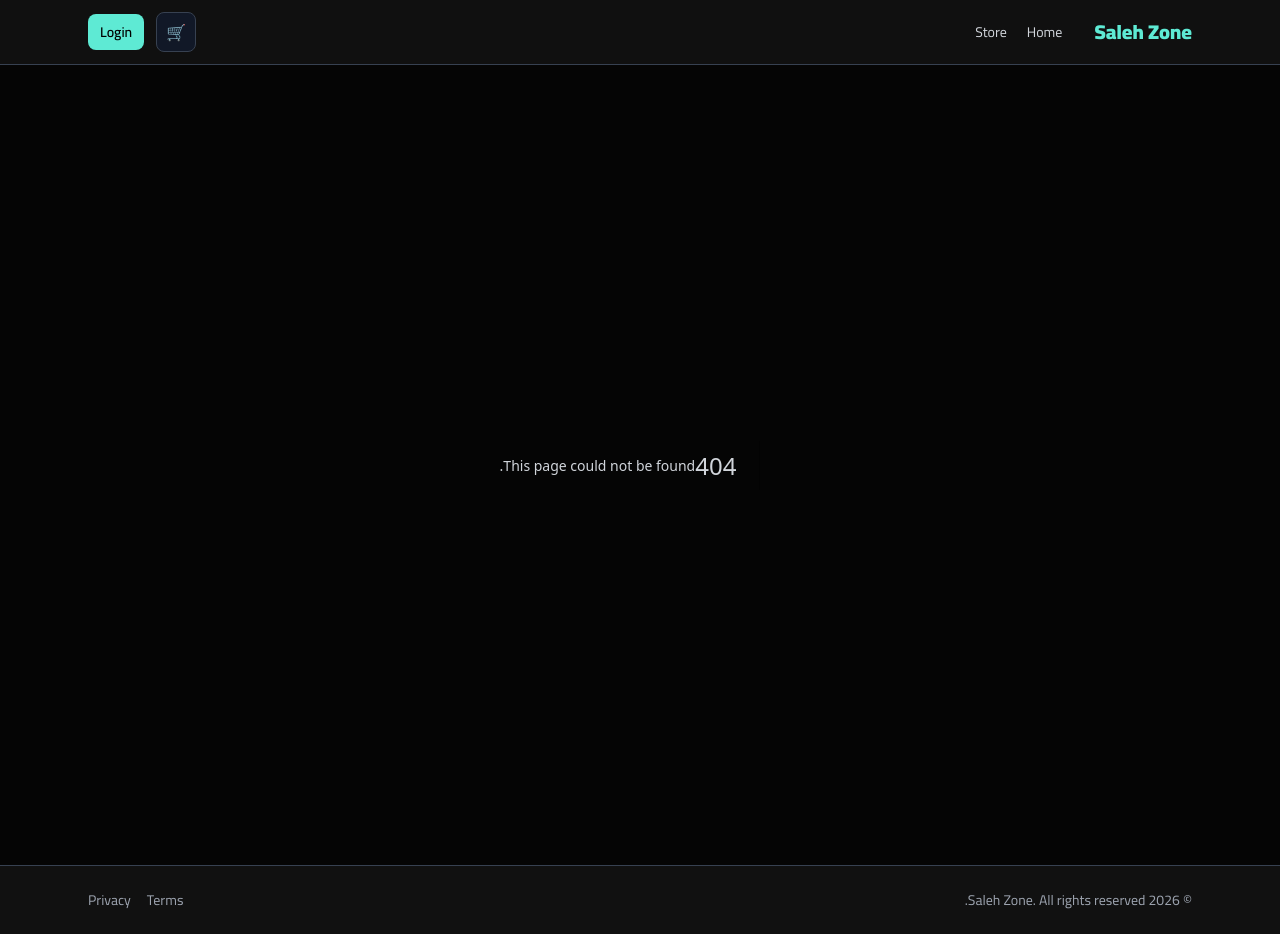
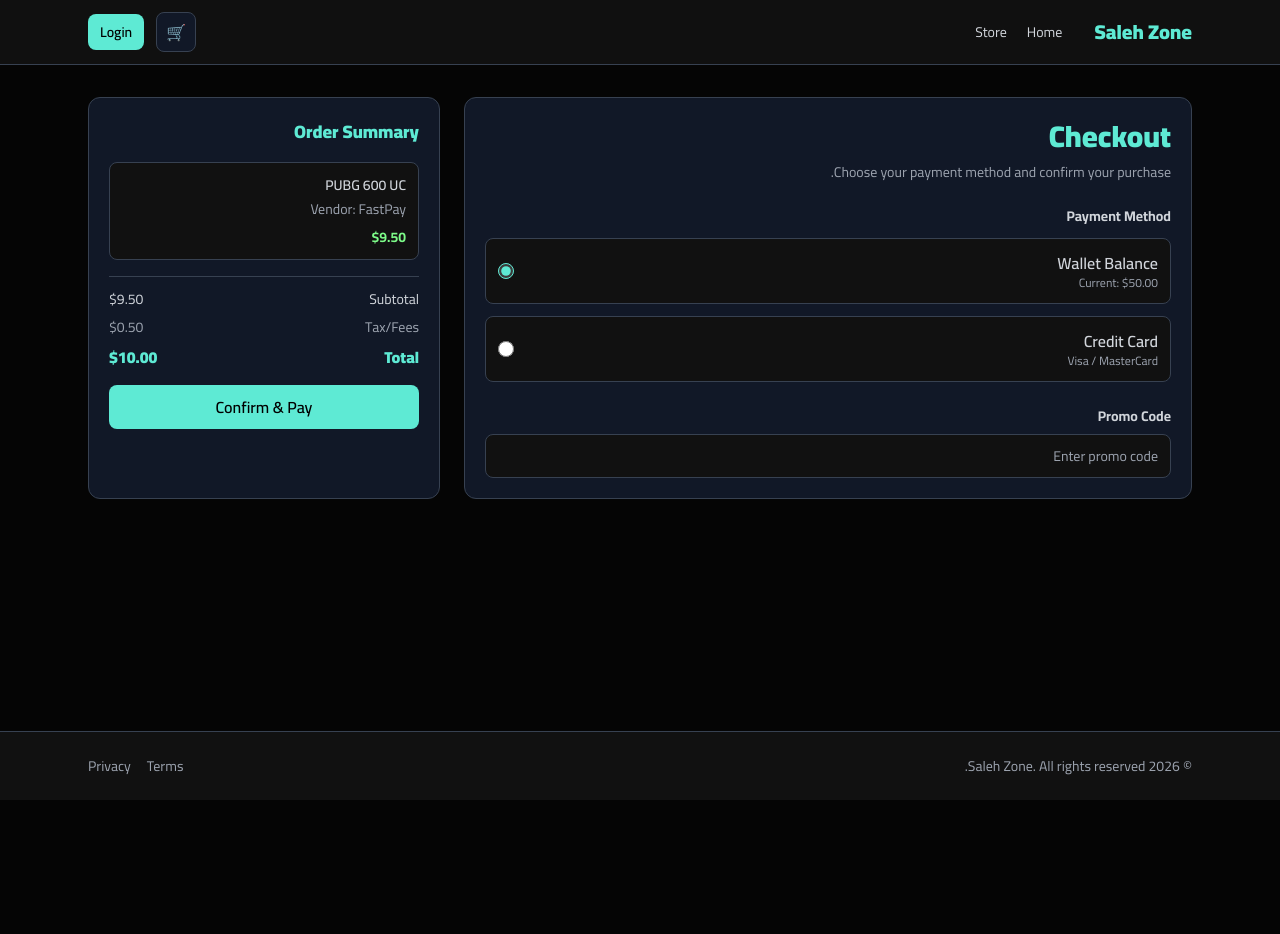
Before and after one commit to abosalehbot-ui/WEB-SALEH-ZONE-, a Next.js app in the folder frontend/: page /checkout in a window 1280 px wide. Before the commit this address had no page. After the commit the page ends 800 px from the top, so only its background shows below. Built offline with nearby package versions, Linux system fonts and the light colour scheme.

Commit message:
Add storefront checkout flow UI with mock payment states

```diff
--- /dev/null
+++ b/frontend/src/app/(storefront)/checkout/page.tsx
@@ -0,0 +1,107 @@
+"use client";
+
+import { useState } from "react";
+
+import { Button } from "@/components/ui/Button";
+
+type PaymentMethod = "wallet" | "creditCard";
+
+export default function CheckoutPage() {
+  const [paymentMethod, setPaymentMethod] = useState<PaymentMethod>("wallet");
+  const [promoCode, setPromoCode] = useState("");
+  const [isProcessing, setIsProcessing] = useState(false);
+
+  const handleConfirmPayment = async () => {
+    setIsProcessing(true);
+
+    await new Promise((resolve) => {
+      setTimeout(resolve, 2000);
+    });
+
+    setIsProcessing(false);
+    window.alert("Order Successful! Ticket/PIN generated.");
+  };
+
+  return (
+    <div className="mx-auto grid w-full max-w-6xl grid-cols-1 gap-6 px-4 py-8 sm:px-6 lg:grid-cols-3">
+      <section className="space-y-6 rounded-xl border border-saleh-border bg-saleh-card p-5 lg:col-span-2">
+        <div>
+          <h1 className="text-2xl font-black text-saleh-primary sm:text-3xl">Checkout</h1>
+          <p className="mt-2 text-sm text-saleh-textMuted">Choose your payment method and confirm your purchase.</p>
+        </div>
+
+        <div className="space-y-3">
+          <h2 className="text-sm font-bold text-saleh-text">Payment Method</h2>
+
+          <label className="flex cursor-pointer items-center justify-between rounded-lg border border-saleh-border bg-saleh-surface p-3">
+            <div>
+              <p className="font-semibold text-saleh-text">Wallet Balance</p>
+              <p className="text-xs text-saleh-textMuted">Current: $50.00</p>
+            </div>
+            <input
+              type="radio"
+              name="paymentMethod"
+              checked={paymentMethod === "wallet"}
+              onChange={() => setPaymentMethod("wallet")}
+              className="h-4 w-4 accent-[#5EEAD4]"
+            />
+          </label>
+
+          <label className="flex cursor-pointer items-center justify-between rounded-lg border border-saleh-border bg-saleh-surface p-3">
+            <div>
+              <p className="font-semibold text-saleh-text">Credit Card</p>
+              <p className="text-xs text-saleh-textMuted">Visa / MasterCard</p>
+            </div>
+            <input
+              type="radio"
+              name="paymentMethod"
+              checked={paymentMethod === "creditCard"}
+              onChange={() => setPaymentMethod("creditCard")}
+              className="h-4 w-4 accent-[#5EEAD4]"
+            />
+          </label>
+        </div>
+
+        <div className="space-y-2">
+          <h2 className="text-sm font-bold text-saleh-text">Promo Code</h2>
+          <input
+            value={promoCode}
+            onChange={(event) => setPromoCode(event.target.value)}
+            type="text"
+            placeholder="Enter promo code"
+            className="h-11 w-full rounded-lg border border-saleh-border bg-saleh-surface px-3 text-sm text-saleh-text placeholder:text-saleh-textMuted focus:border-saleh-primary focus:outline-none"
+          />
+        </div>
+      </section>
+
+      <aside className="space-y-4 rounded-xl border border-saleh-border bg-saleh-card p-5">
+        <h2 className="text-lg font-black text-saleh-primary">Order Summary</h2>
+
+        <div className="rounded-lg border border-saleh-border bg-saleh-surface p-3 text-sm">
+          <p className="font-semibold text-saleh-text">PUBG 600 UC</p>
+          <p className="mt-1 text-saleh-textMuted">Vendor: FastPay</p>
+          <p className="mt-2 font-bold text-saleh-secondary">$9.50</p>
+        </div>
+
+        <div className="space-y-2 border-t border-saleh-border pt-3 text-sm text-saleh-text">
+          <div className="flex items-center justify-between">
+            <span>Subtotal</span>
+            <span>$9.50</span>
+          </div>
+          <div className="flex items-center justify-between text-saleh-textMuted">
+            <span>Tax/Fees</span>
+            <span>$0.50</span>
+          </div>
+          <div className="flex items-center justify-between text-base font-black text-saleh-primary">
+            <span>Total</span>
+            <span>$10.00</span>
+          </div>
+        </div>
+
+        <Button onClick={handleConfirmPayment} disabled={isProcessing} className="w-full" size="lg">
+          {isProcessing ? "Processing..." : "Confirm & Pay"}
+        </Button>
+      </aside>
+    </div>
+  );
+}
```
